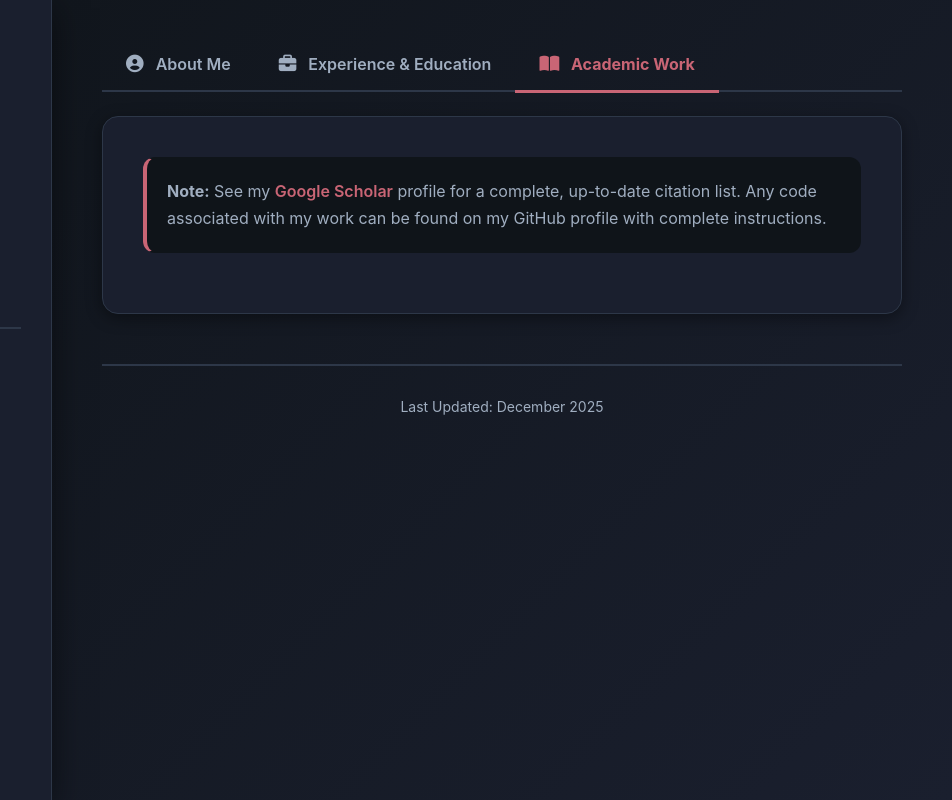
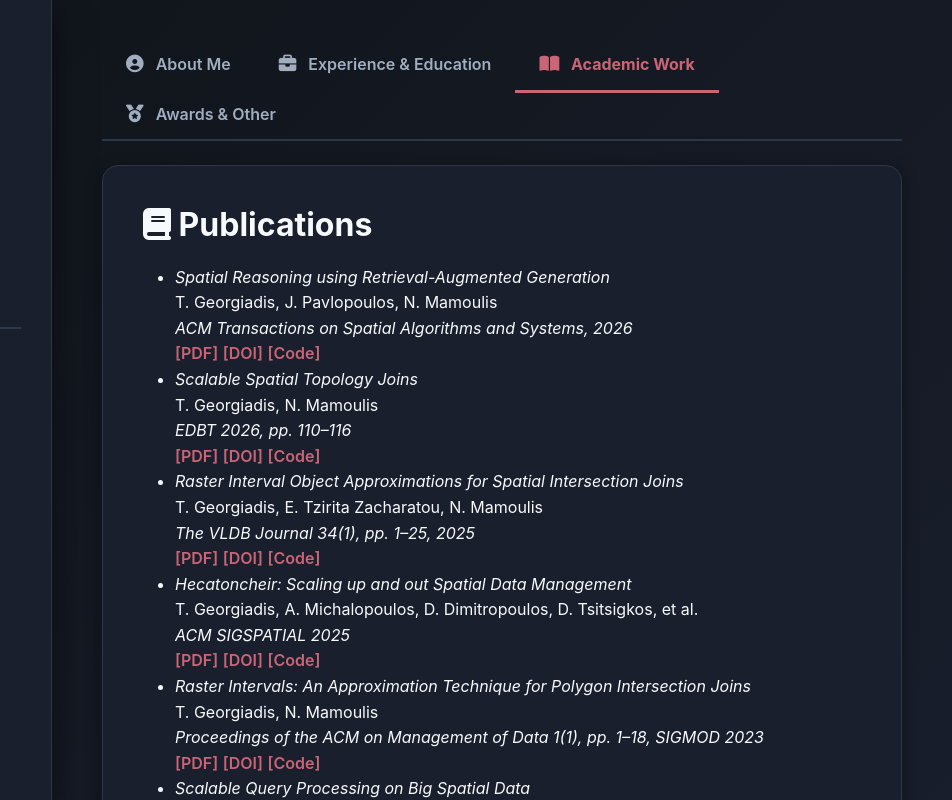
Before and after one commit to ThanGeo/CV, a plain HTML site: page index.html in a window 1280 px wide. Both pictures are taken after a click on the tab "Academic Work". Shown: the top 800 px of the page, 328-1280 px from the left. Drawn offline with nearby package versions, Linux system fonts and the light colour scheme.

Commit message:
Updated publications and award sections

```diff
--- a/index.html
+++ b/index.html
@@ -3,7 +3,7 @@
 <head>
     <meta charset="UTF-8">
     <meta name="viewport" content="width=device-width, initial-scale=1.0">
-    <title>Dr. Thanasis Georgiadis - Postdoctoral CV</title>
+    <title>Thanasis Georgiadis - CV</title>
     <link href="https://cdn.jsdelivr.net/npm/bootstrap@5.3.2/dist/css/bootstrap.min.css" rel="stylesheet">
     <link rel="stylesheet" href="https://cdnjs.cloudflare.com/ajax/libs/font-awesome/6.5.1/css/all.min.css">
     <link rel="stylesheet" href="styles.css">
@@ -12,7 +12,6 @@
     <div class="sidebar">
         <div class="text-center">
             <img src="cv-pic.jpeg" alt="Picture" class="profile-picture">
-
             <h2 class="mb-0">Thanasis Georgiadis</h2>
             <p class="lead">Postdoctoral Researcher</p>
         </div>
@@ -62,22 +61,30 @@
                     <i class="fas fa-book-open"></i> Academic Work
                 </button>
             </li>
+            <li class="nav-item" role="presentation">
+                <button class="nav-link" id="award-tab" data-bs-toggle="tab" data-bs-target="#awards" type="button" role="tab">
+                    <i class="fa-solid fa-medal"></i> Awards & Other
+                </button>
+            </li>
         </ul>
 
         <div class="tab-content" id="cvTabContent">
+
+            <!-- ABOUT -->
             <div class="tab-pane fade show active" id="about" role="tabpanel">
                 <h3>Research Focus and Summary</h3>
-                <p>I am a database systems researcher with extensive experience in designing database features and developing scalable data management solutions. I am currently a Postdoctoral Researcher/Research Associate in the DIMA group at TU Berlin, where I focus on Stream Processing Engines (SPEs) and actively contribute to the <a href="https://github.com/nebulastream/nebulastream">NebulaStream</a> open-source SPE for cloud–edge–sensor deployments.</p>
-                <p>I received my PhD, titled "Scalable Management of Complex Spatial Data Types," from the University of Ioannina, where I focused on developing scalable solutions for big spatial data. I am also the principal designer and developer of <a href="https://github.com/ThanGeo/Hecatoncheir">Hecatoncheir</a>, a high-performance, distributed spatial data–management prototype built in C++ with MPI.</p>
+                <p>I am a database systems researcher with extensive experience in designing database features and developing scalable data management solutions. I am currently a Postdoctoral Researcher in the DIMA group at TU Berlin & BIFOLD, working on <a href="https://github.com/nebulastream/nebulastream">NebulaStream</a>, an open-source Stream Processing Engine (SPE) for the Cloud-Edge continuum.</p>
+                <p>I received my PhD, titled "Scalable Management of Complex Spatial Data Types," from the University of Ioannina, where I focused on developing scalable solutions for big spatial data. I am also the principal designer and developer of <a href="https://github.com/ThanGeo/Hecatoncheir">Hecatoncheir</a>, a high-performance, distributed spatial data–management library built in C++ with MPI.</p>
 
                 <h4>Key Research Areas</h4>
                 <ul>
-                    <li><strong>Spatial Data Management</strong>: Spatial Query Optimization, Complex Spatial Data Types, Polygon Approximations, Distributed Geospatial Data Management</li>
-                    <li><strong>Database Systems</strong>: Indexing, Query Optimization, Concurrency Control, System Internals</li>
-                    <li><strong>Stream Processing</strong></li>
+                    <li><strong>Stream Processing</strong>: resource-efficient data structures, memory optimization, declarative query processing</li>
+                    <li><strong>Spatial Data Management</strong>: spatial query optimization, complex spatial data types, polygon approximations, distributed geospatial data management</li>
+                    <li><strong>Database Systems</strong>: indexing, execution engine, query optimization, concurrency control</li>
                 </ul>
             </div>
 
+            <!-- EXPERIENCE & EDUCATION -->
             <div class="tab-pane fade" id="resume" role="tabpanel">
                 <h3><i class="fas fa-building me-2"></i> Experience</h3>
 
@@ -97,7 +104,7 @@
                     <em>September 2021 – September 2025</em>
                     <ul>
                         <li>Studied and proposed novel solutions for scalable spatial data management.</li>
-                        <li>Designed and developed a new high-performance, distributed spatial data-management prototype.</li>
+                        <li>Designed and developed a new high-performance, distributed spatial data management prototype.</li>
                         <li>Fulfilled academic duties such as MSc thesis supervision, lab assistance, and designing/grading assignments.</li>
                     </ul>
                 </div>
@@ -139,13 +146,105 @@
                 </div>
             </div>
 
+            <!-- PUBLICATIONS -->
             <div class="tab-pane fade" id="publications" role="tabpanel">
-                <p class="alert"><strong>Note:</strong> See my <a href="https://scholar.google.com/citations?user=zc-jdDgAAAAJ">Google Scholar</a> profile for a complete, up-to-date citation list. Any code associated with my work can be found on my GitHub profile with complete instructions.</p>
+                <!-- <p class="alert"><strong>Note:</strong> See my <a href="https://scholar.google.com/citations?user=zc-jdDgAAAAJ">Google Scholar</a> profile for a complete, up-to-date citation list. Any code associated with my work can be found on my GitHub profile with complete instructions.</p> -->
+
+                <h3><i class="fa-solid fa-book"></i> Publications</h3>
+                <ul class="pub-list">
+                    <li>
+                        <div class="pub-title"><i> Spatial Reasoning using Retrieval-Augmented Generation</i></div>
+                        <div class="pub-authors">T. Georgiadis, J. Pavlopoulos, N. Mamoulis</div>
+                        <div class="pub-venue"><em>ACM Transactions on Spatial Algorithms and Systems, 2026</em></div>
+                        <div class="pub-links">
+                            <a href="#" class="pub-link pdf">[PDF]</a>
+                            <a href="#" class="pub-link doi">[DOI]</a>
+                            <a href="https://github.com/ThanGeo/SpaRAGraph" class="pub-link code">[Code]</a>
+                        </div>
+                    </li>
+                    <li>
+                        <div class="pub-title"><i>Scalable Spatial Topology Joins</i></div>
+                        <div class="pub-authors">T. Georgiadis, N. Mamoulis</div>
+                        <div class="pub-venue"><em>EDBT 2026, pp. 110–116</em></div>
+                        <div class="pub-links">
+                            <a href="#" class="pub-link pdf">[PDF]</a>
+                            <a href="#" class="pub-link doi">[DOI]</a>
+                            <a href="https://github.com/ThanGeo/topology-detection" class="pub-link code">[Code]</a>
+                        </div>
+                    </li>
+                    <li>
+                        <div class="pub-title"><i>Raster Interval Object Approximations for Spatial Intersection Joins</i> </div>
+                        <div class="pub-authors">T. Georgiadis, E. Tzirita Zacharatou, N. Mamoulis</div>
+                        <div class="pub-venue"><em>The VLDB Journal 34(1), pp. 1–25, 2025</em></div>
+                        <div class="pub-links">
+                            <a href="https://link.springer.com/article/10.1007/s00778-024-00887-4" class="pub-link pdf">[PDF]</a>
+                            <a href="#" class="pub-link doi">[DOI]</a>
+                            <a href="https://github.com/ThanGeo/APRIL-paper" class="pub-link code">[Code]</a>
+                        </div>
+                    </li>
+                    <li>
+                        <div class="pub-title"><i>Hecatoncheir: Scaling up and out Spatial Data Management</i> </div>
+                        <div class="pub-authors">T. Georgiadis, A. Michalopoulos, D. Dimitropoulos, D. Tsitsigkos, et al.</div>
+                        <div class="pub-venue"><em>ACM SIGSPATIAL 2025</em></div>
+                        <div class="pub-links">
+                            <a href="#" class="pub-link pdf">[PDF]</a>
+                            <a href="#" class="pub-link doi">[DOI]</a>
+                            <a href="https://github.com/ThanGeo/Hecatoncheir" class="pub-link code">[Code]</a>
+                        </div>
+                    </li>
+                    <li>
+                        <div class="pub-title"><i>Raster Intervals: An Approximation Technique for Polygon Intersection Joins</i> </div>
+                        <div class="pub-authors">T. Georgiadis, N. Mamoulis</div>
+                        <div class="pub-venue"><em>Proceedings of the ACM on Management of Data 1(1), pp. 1–18, SIGMOD 2023</em></div>
+                        <div class="pub-links">
+                            <a href="#" class="pub-link pdf">[PDF]</a>
+                            <a href="#" class="pub-link doi">[DOI]</a>
+                            <a href="https://github.com/ThanGeo/rasterintervals" class="pub-link code">[Code]</a>
+                        </div>
+                    </li>
+                    <li>
+                        <div class="pub-title"><i>Scalable Query Processing on Big Spatial Data</i></div>
+                        <div class="pub-authors">T. Georgiadis</div>
+                        <div class="pub-venue"><em>PhD Workshop @ EDBT/ICDT 2023. CEUR-WS Vol. 3379</em></div>
+                        <div class="pub-links">
+                            <a href="https://ceur-ws.org/Vol-3379/PhDWorkshop_2023_georgiadis-paper.pdf" class="pub-link pdf">[PDF]</a>
+                        </div>
+                    </li>
+                </ul>
             </div>
+
+           <!-- AWARDS -->
+            <div class="tab-pane fade" id="awards" role="tabpanel">
+
+                <h3><i class="fas fa-trophy me-2"></i> Awards</h3>
+                <ul class="award-list">
+                    <li>
+                        <div class="award">
+                            <i>🥉 3rd place</i>
+                            <em>Future of Database Programming Contest</em>, March 2025, Athens, Greece
+                            <a href="https://aidb2025.athenarc.gr/" class="pub-link website">[Website]</a>
+                        </div>
+                    </li>
+                </ul>
+
+                <h3 class="mt-5"><i class="fas fa-music me-2"></i> Music</h3>
+                <div class="cv-item">
+                    <h5>Sewn Mouth</h5>
+                    <p>My band — Modern Metalcore based in Thessaloniki, Greece.</p>
+                    <a href="https://sewnmouth.band/" class="pub-link website">[Links]</a>
+                </div>
+                <div class="cv-item">
+                    <h5>Rammen</h5>
+                    <p>My bedroom post-rock solo project.</p>
+                    <a href="https://rammen.bandcamp.com/" class="pub-link website">[Bandcamp]</a>
+                </div>
+
+            </div>
+
         </div>
 
         <footer class="text-center">
-            Last Updated: December 2025
+            Last Updated: May 2026
         </footer>
     </div>
 
```
